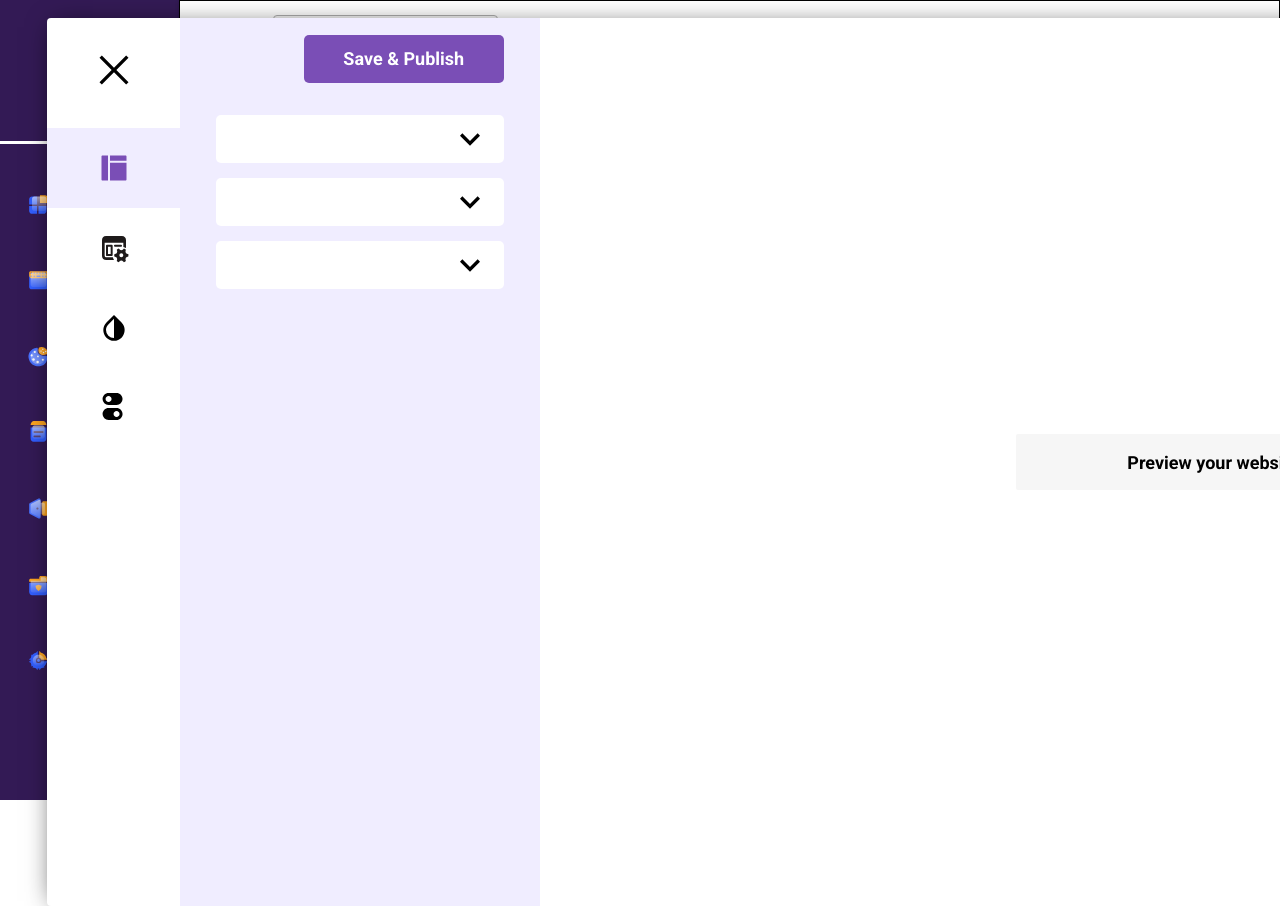
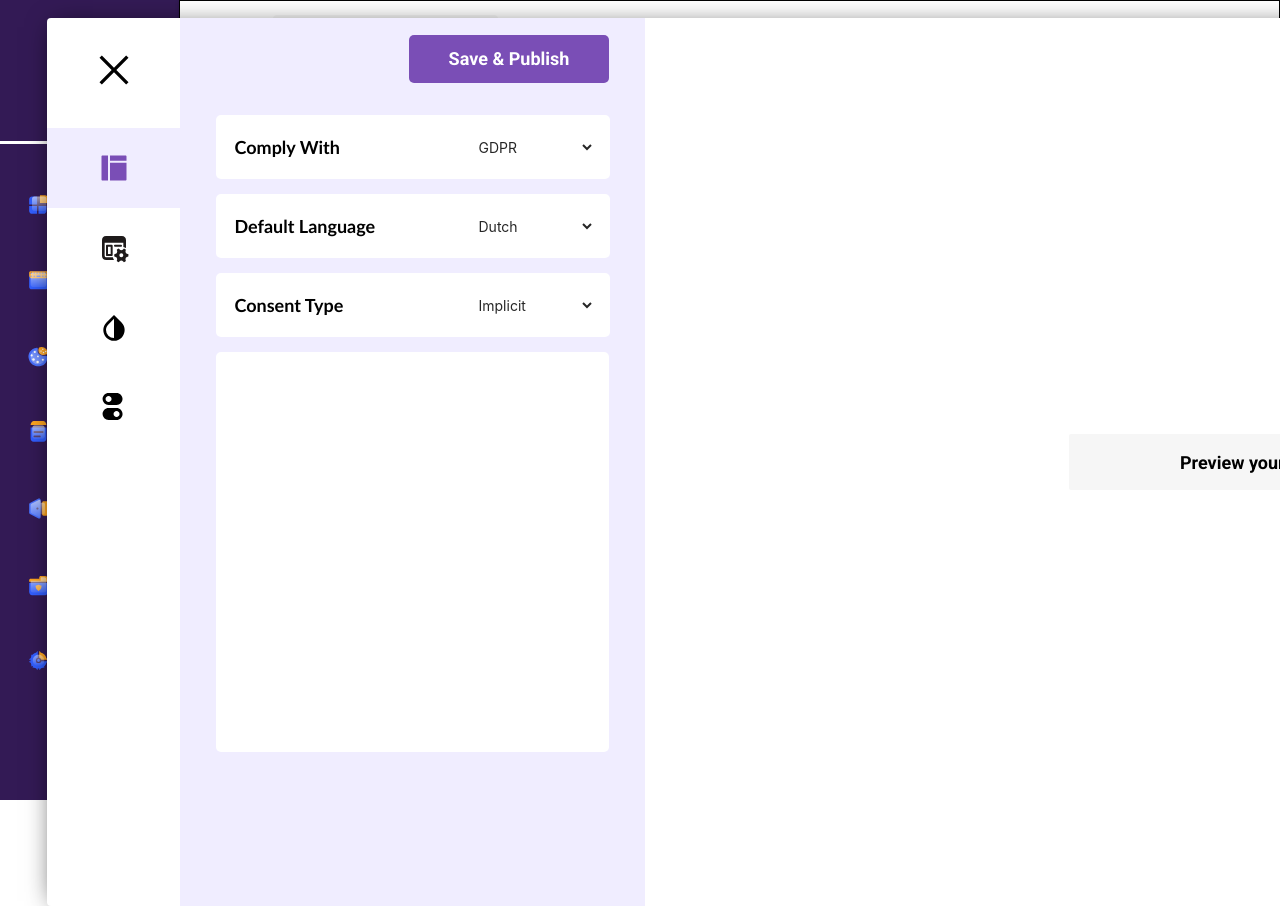
Before and after one commit to viveksingh2893/fronttsaaro, a React (Create React App) app in the folder tsaaro/: page /cb in a window 1280 px wide. Shown: the top 906 px of the page. Built offline with nearby package versions, Linux system fonts and the light colour scheme; a web font is replaced by a local one.

Commit message:
Dropdown updated with generic component

```diff
--- a/tsaaro/src/assets/css/consentbanner.css
+++ b/tsaaro/src/assets/css/consentbanner.css
@@ -30,3 +30,52 @@
   letter-spacing: 0em;
   color: black;
 }
+
+.drpdwn-option {
+  font-family: sans-serif;
+  font-weight: normal;
+  font-size: 14px;
+  line-height: 16px;
+  display: flex;
+  align-items: center;
+  margin: 0;
+  letter-spacing: 0em;
+  color: black;
+  cursor: pointer;
+}
+
+.drpdwn-title {
+  font-family: "Calibri";
+  font-weight: bold;
+  font-size: 18px;
+  line-height: 21px;
+  display: flex;
+  align-items: center;
+  margin: 0;
+  letter-spacing: 0em;
+  color: black;
+}
+
+.input {
+  display: flex;
+}
+
+.inp {
+  display: flex;
+  width: 17.6vw;
+  height: 4.26vh;
+  background-color: #f6f6f6;
+  border: 0px solid #adadad;
+  border-radius: 4px;
+  cursor: pointer;
+}
+
+.drpdwn {
+  display: flex;
+  width: 120px;
+  height: 40px;
+  background-color: #fff;
+  border: 0px solid #fff;
+  border-radius: 4px;
+  cursor: pointer;
+}
--- a/tsaaro/src/assets/css/header.css
+++ b/tsaaro/src/assets/css/header.css
@@ -1,10 +1,10 @@
 .cont {
-  height:8vh;
+  height: 8vh;
   background: #ffffff;
-  width:calc(100vw - 14vw);
+  width: calc(100vw - 14vw);
   display: flex;
   flex-direction: row;
-  border:1px solid black;
+  border: 1px solid black;
   align-items: center;
   box-shadow: 0px 0.5px 4px rgba(0, 0, 0, 0.2);
 }
@@ -17,22 +17,22 @@
 }
 
 .inp {
-  display:flex;
+  display: flex;
   width: 17.6vw;
   height: 4.26vh;
-  background-color: #F6F6F6;
-  border:1px solid #ADADAD;
+  background-color: #f6f6f6;
+  border: 1px solid #adadad;
   border-radius: 4px;
   cursor: pointer;
 }
-.btn1{
-    margin-left:2.5vw;
+.btn1 {
+  margin-left: 2.5vw;
   align-items: center;
 }
 .a2 {
   text-decoration: none;
   width: 6vw;
-  height:1.2vw ;
+  height: 1.2vw;
   text-align: center;
   font-family: Roboto;
   font-style: normal;
@@ -44,37 +44,36 @@
   margin: 0;
 }
 
-.a2:hover{
+.a2:hover {
   color: #5647ab;
 }
 
-.acc{
-    display:flex;
+.acc {
+  display: flex;
   color: #5647ab;
   justify-content: flex-end;
   flex-direction: row;
 }
 
-.svg{
+.svg {
   margin-left: 0.4rem;
 }
 
 .ant-menu:not(.ant-menu-horizontal) {
   background-color: white;
-  border: 1px solid #ADADAD;
+  border: 1px solid #adadad;
 }
 .ant-menu:not(.ant-menu-horizontal):hover {
-	background-color: #7A4EB6;
-
+  background-color: #7a4eb6;
 }
 
-.acc-default{
-  color:#ADADAD;
+.acc-default {
+  color: #adadad;
   font-family: Roboto;
   font-style: normal;
   font-weight: 700;
   font-size: 2.5vh;
-  line-height:3vh;
+  line-height: 3vh;
   display: flex;
   align-items: center;
   text-align: center;
@@ -82,12 +81,12 @@
   margin: 0;
 }
 
-.addsite-modal{
+.addsite-modal {
   overflow-y: scroll;
   z-index: 1;
-  display:flex;
-  width:100vw;
-  height:100vh;
+  display: flex;
+  width: 100vw;
+  height: 100vh;
   top: 0;
   left: 0;
   right: 0;
@@ -97,20 +96,20 @@
 }
 
 .addsite-content {
-  left:50vw;
-  display:flex;
+  left: 50vw;
+  display: flex;
   position: absolute;
-  flex-direction: column ;
-  align-items:center;
+  flex-direction: column;
+  align-items: center;
   justify-content: center;
   border-radius: 4px;
   border: 1px solid #ccc;
   background: #fff;
-  outline:none;
+  outline: none;
   margin-top: 30px;
   margin-bottom: 30px;
 }
 
-.input{
+.input {
   display: flex;
 }
--- a/tsaaro/src/component/consentbanner/dropmenu.js
+++ b/tsaaro/src/component/consentbanner/dropmenu.js
@@ -1,20 +1,82 @@
 import SvgIcon from "../../assets/Icon_apps";
+import "../../assets/css/consentbanner.css";
 
 const Dropmenu = (props) => {
   return (
     <div
       style={{
-        width: "100%",
-        height: "48px",
-        backgroundColor: "white",
+        width: "394px",
+        height: "64px",
+        backgroundColor: "#fff",
         borderRadius: "5px",
         marginTop: props.topmargin,
         display: "flex",
         flexDirection: "row",
-        justifyContent: "flex-end",
+        justifyContent: "flex-start",
         alignItems: "center",
       }}
     >
+      <div
+        style={{
+          width: "240px",
+          height: "40px",
+          marginLeft: "19px",
+          display: "flex",
+          justifyContent: "flex-start",
+          alignItems: "center",
+          backgroundColor: "#fff",
+        }}
+      >
+        <p className="drpdwn-title">{props.opthead}</p>
+      </div>
+
+      {props.opthead === "Comply With" ? (
+        <form>
+          <select className="drpdwn">
+            <option value="GDPR">GDPR</option>
+            <option value="CCPA">CCPA</option>
+            <option value="GDPR-CCPA">GDPR-CCPA</option>
+          </select>
+        </form>
+      ) : null}
+      {props.opthead === "Default Language" ? (
+        <form>
+          <select className="drpdwn">
+            <option value="Dutch">Dutch</option>
+            <option value="English">English</option>
+            <option value="French">French</option>
+            <option value="German">German</option>
+            <option value="Polish">Polish</option>
+            <option value="Russian">Russian</option>
+            <option value="Spanish">Spanish</option>
+            <option value="Turkish">Turkish</option>
+            <option value="Ukranian">Ukranian</option>
+          </select>
+        </form>
+      ) : null}
+      {props.opthead === "Consent Type" ? (
+        <form>
+          <select className="drpdwn">
+            <option value="Implicit">Implicit</option>
+            <option value="Explicit">Explicit</option>
+            <option value="Info">Info</option>
+            <option value="Custom">Custom</option>
+          </select>
+        </form>
+      ) : null}
+
+      {/* <div
+        style={{
+          width: "174px",
+          height: "40px",
+          display: "flex",
+          justifyContent: "flex-end",
+          alignItems: "center",
+          marginRight: "2px",
+        }}
+      >
+        <p className="drpdwn-option">{props.optname}</p>
+      </div>
       <div
         style={{
           width: "40px",
@@ -22,11 +84,12 @@ const Dropmenu = (props) => {
           display: "flex",
           justifyContent: "center",
           alignItems: "center",
-          marginRight: "14px",
+          marginRight: "12px",
+          cursor: "pointer",
         }}
       >
         <SvgIcon name="pointdown"></SvgIcon>
-      </div>
+      </div> */}
     </div>
   );
 };
--- a/tsaaro/src/component/content/cookieView.js
+++ b/tsaaro/src/component/content/cookieView.js
@@ -1,7 +1,7 @@
 import { Col, Button, Row } from "antd";
 import { useState } from "react";
 import "../../assets/css/cookieboard.css";
-import CookieTypesView from "./cookieTypesView";
+import CookieTypesView from "./CookieTypesView";
 
 const CookieView = (props) => {
   const [cookietype, setCookieType] = useState("Neccessary");
@@ -34,7 +34,7 @@ const CookieView = (props) => {
           flexDirection: "row",
           justifyContent: "space-around",
           borderTop: "2px solid #F0EDFF",
-          borderBottom : "2px solid #F0EDFF",
+          borderBottom: "2px solid #F0EDFF",
           paddingTop: "2.5vh",
         }}
       >
@@ -116,7 +116,7 @@ const CookieView = (props) => {
       </div>
       <CookieTypesView type={cookietype} inactive={props.inactive} />
     </div>
-  )
+  );
 };
 
 export default CookieView;
--- a/tsaaro/src/screen/dashboard/consentbanner.js
+++ b/tsaaro/src/screen/dashboard/consentbanner.js
@@ -1,8 +1,9 @@
 import SvgIcon from "../../assets/Icon_apps";
 import Navbutton from "../../component/consentbanner/navbutton";
-import Dropmenu from "../../component/consentbanner/dropmenu";
+// import { Menu, Dropdown } from "antd";
 import React, { useState } from "react";
 import "../../assets/css/consentbanner.css";
+import Dropmenu from "../../component/consentbanner/dropmenu";
 
 const ConsentbannerScr = (props) => {
   const [toggle, setToggle] = useState(false);
@@ -132,9 +133,19 @@ const ConsentbannerScr = (props) => {
             </p>
           </div>
         </div>
-        <Dropmenu topmargin="0px" />
-        <Dropmenu topmargin="15px" />
-        <Dropmenu topmargin="15px" />
+
+        <Dropmenu topmargin="0px" opthead="Comply With" />
+        <Dropmenu topmargin="15px" opthead="Default Language" />
+        <Dropmenu topmargin="15px" opthead="Consent Type" />
+        <div
+          style={{
+            marginTop: "15px",
+            width: "100%",
+            height: "400px",
+            backgroundColor: "#fff",
+            borderRadius: "5px",
+          }}
+        ></div>
       </div>
       <div
         style={{
```
Lines whose indentation alone changed are shown as unchanged.
